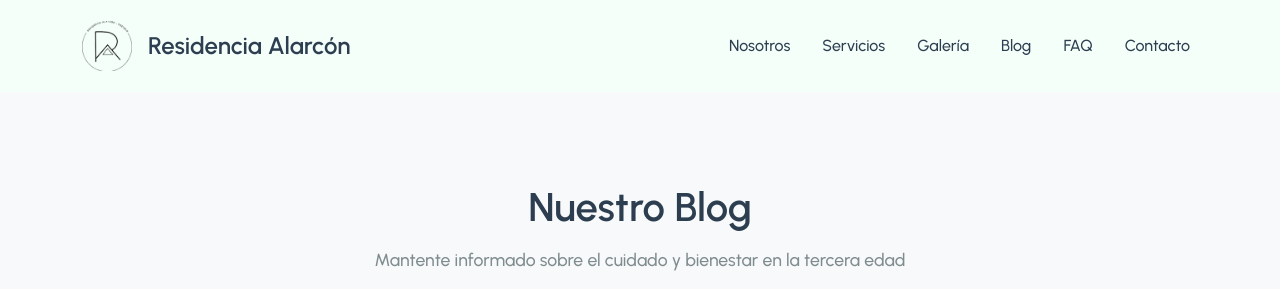
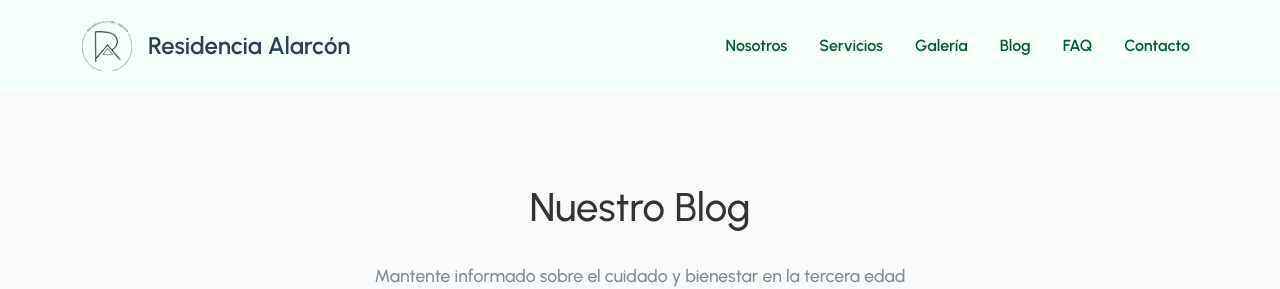
Before and after one commit to steph-d989/residencia_alarcon, a React (Vite) app in the folder client/: page /blog in a window 1280 px wide. Shown: the top 289 px of the page. Built offline with nearby package versions, Linux system fonts and the light colour scheme.

Commit message:
botones a homogenizar

```diff
--- a/client/src/styles/components/_Blog.scss
+++ b/client/src/styles/components/_Blog.scss
@@ -7,10 +7,11 @@
       margin-bottom: 3rem;
 
       h1 {
-        color: #2c3e50;
+        text-align: center;
         font-size: 2.5rem;
-        margin-bottom: 1rem;
-        font-weight: 600;
+        margin-bottom: 2rem;
+        color: #333;
+
       }
 
       p {
--- a/client/src/styles/components/_Contact.scss
+++ b/client/src/styles/components/_Contact.scss
@@ -3,9 +3,11 @@
     background-color: #f8f9fa;
 
     h1 {
-      color: #2c3e50;
+      text-align: center;
+      font-size: 2.5rem;
       margin-bottom: 2rem;
-      font-weight: 600;
+      color: #333;
+
     }
 
     .info-section {
--- a/client/src/styles/components/_Gallery.scss
+++ b/client/src/styles/components/_Gallery.scss
@@ -3,7 +3,9 @@
 .carousel-caption h5,
 .carousel-caption p {
   text-shadow: 0 0 10px rgba(255, 255, 255, 0.9), 0 0 20px rgba(255, 255, 255, 0.9);
-  color: darken($mint-cream, 80%);
+  //color: darken($mint-cream, 80%);
+  font-weight: 600;
+  color: black
 }
 
 .carousel,
--- a/client/src/styles/components/_Nav.scss
+++ b/client/src/styles/components/_Nav.scss
@@ -25,8 +25,8 @@
       gap: 1rem;
 
       a {
-        color: #2c3e50;
-        font-weight: 500;
+        color: darken($mint-cream, 80%);
+        font-weight: 600;
         padding: 0.5rem 1rem;
         transition: all 0.3s ease;
         text-decoration: none;
```
